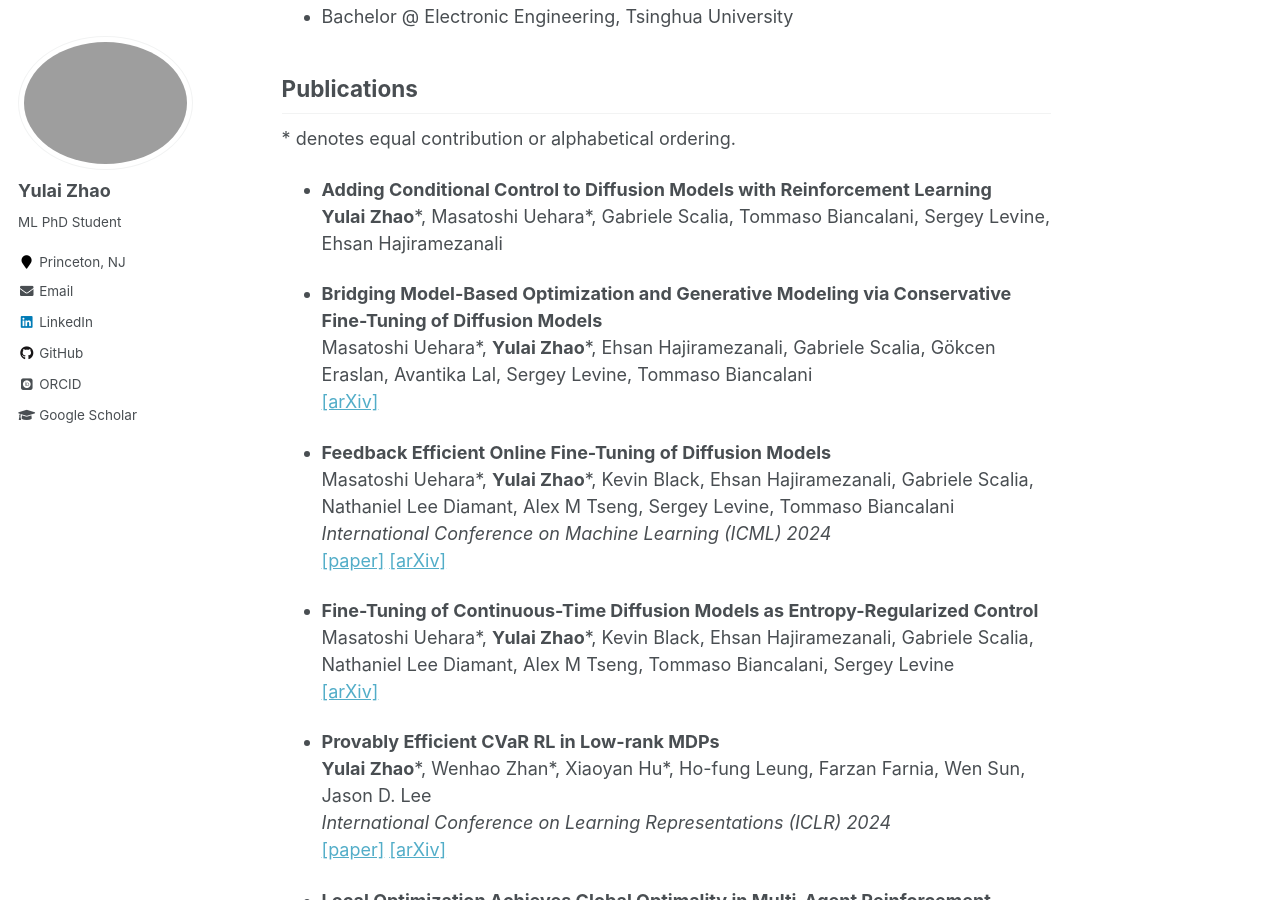
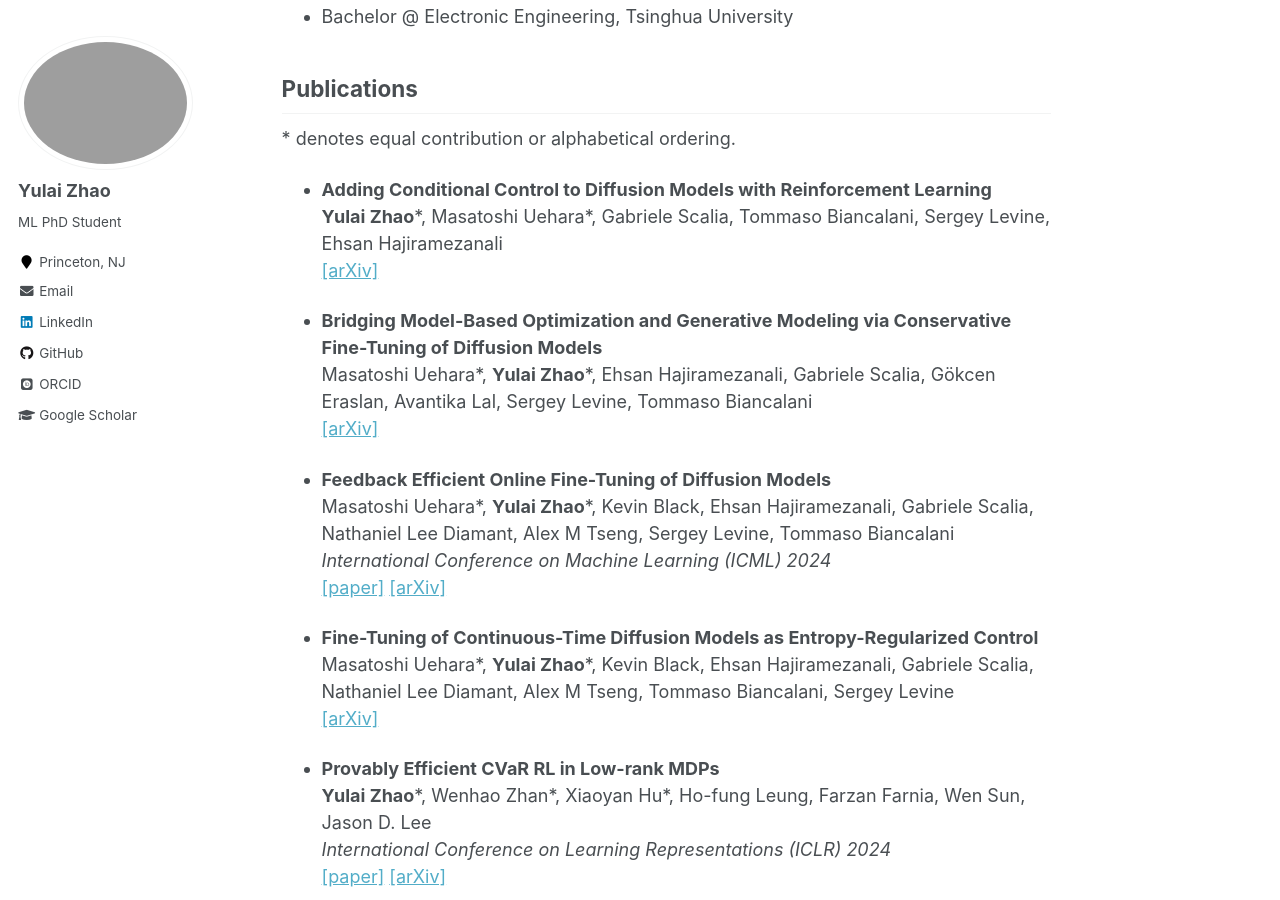
Before and after one commit to zhaoyl18/zhaoyl18.github.io, a Jekyll site: the page built from _pages/about.md, in a window 1280 px wide and 900 px high, scrolled down 562 px. Built offline with Jekyll 4.4.1, drawn with Linux system fonts in a browser that asks for light colours; some web fonts are replaced.

Commit message:
Update about.md

```diff
--- a/_pages/about.md
+++ b/_pages/about.md
@@ -26,6 +26,7 @@ My research primarily explores the theories and empirical applications of reinfo
 
 - **Adding Conditional Control to Diffusion Models with Reinforcement Learning**
   **Yulai Zhao**\*, Masatoshi Uehara\*, Gabriele Scalia, Tommaso Biancalani, Sergey Levine, Ehsan Hajiramezanali
+  [[arXiv]](https://arxiv.org/abs/2406.12120)
 
 - **Bridging Model-Based Optimization and Generative Modeling via Conservative Fine-Tuning of Diffusion Models**
   Masatoshi Uehara\*, **Yulai Zhao**\*, Ehsan Hajiramezanali, Gabriele Scalia, Gökcen Eraslan, Avantika Lal, Sergey Levine, Tommaso Biancalani
```
